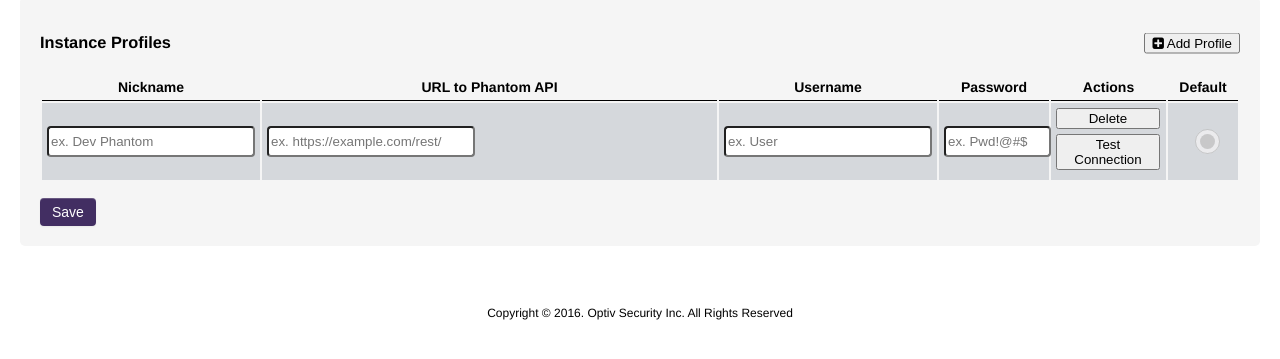
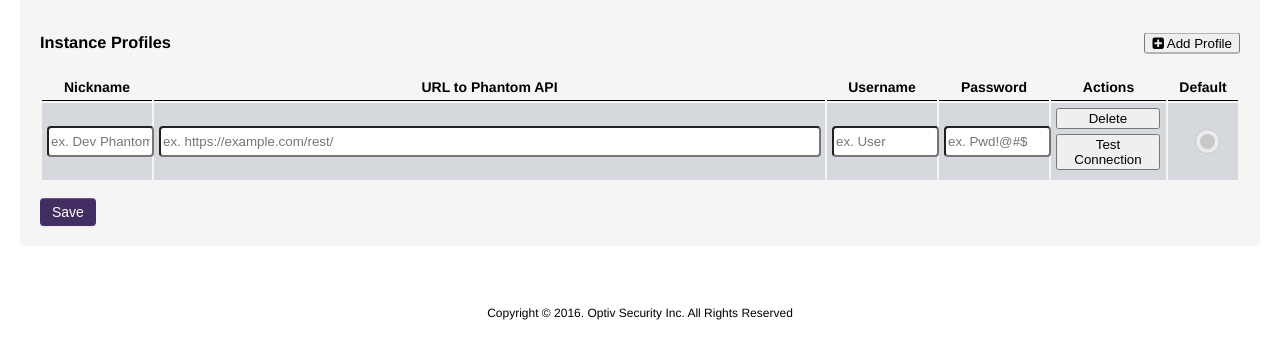
Before and after one commit to jingalls/chex, a browser extension: page settings.html in a window 1280 px wide. Shown: the part 63-422 px from the top of the page. Drawn offline with Linux system fonts and the light colour scheme.

Commit message:
Updated the css to override the global input style for inputs in a table. Added domains to the permissions section in the manifest file.

```diff
--- a/css/phantom.css
+++ b/css/phantom.css
@@ -48,7 +48,7 @@ select {
 
 table { width: 100%; }
 table td, table th { padding: 5px; }
-table input, table button { width: 99%;}
+table input, table button { width: 99% !important;}
 table button { margin-bottom: 5px; }
 table input[type="checkbox"] { width: auto; }
 
```
Also changed, not shown: manifest.json.
